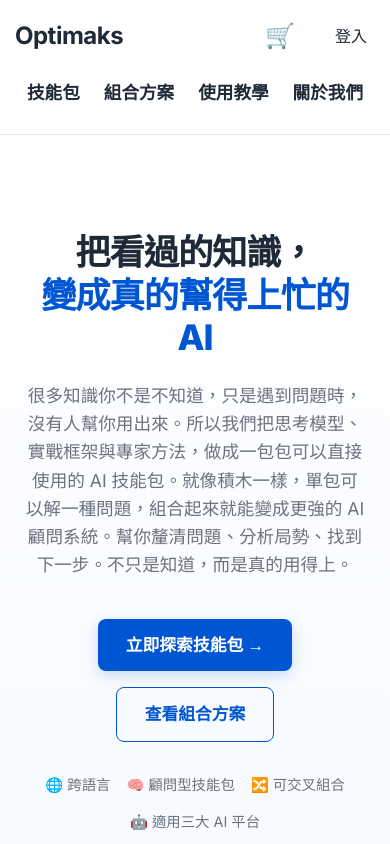
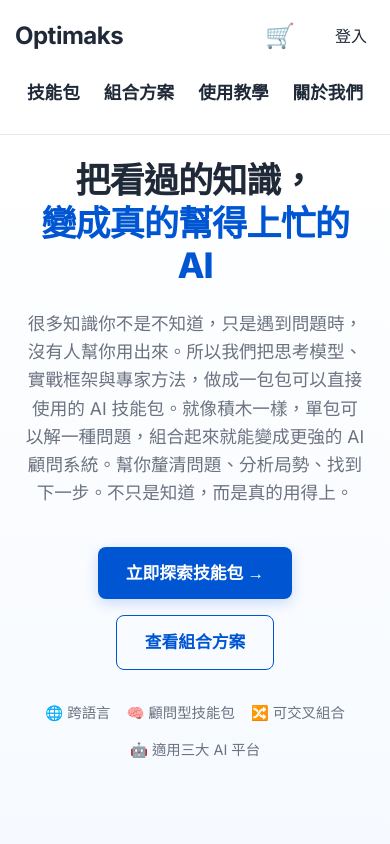
Before and after one commit to optimakspaul/skill_marketplace, a Next.js app: page / in a window 390 px wide. Shown: the top 844 px of the page. Built offline with nearby package versions, Linux system fonts and the light colour scheme; no server answers.

Commit message:
style: fix massive hero section top padding on mobile

```diff
--- a/src/app/page.module.css
+++ b/src/app/page.module.css
@@ -439,6 +439,7 @@
 }
 
 @media (max-width: 768px) {
+  .hero { padding: 1.5rem 0 3rem; }
   .section { padding: 2.5rem 0; }
   .stepsFlow { flex-direction: column; align-items: center; gap: 2rem; }
   .stepDivider { display: none; }
```
